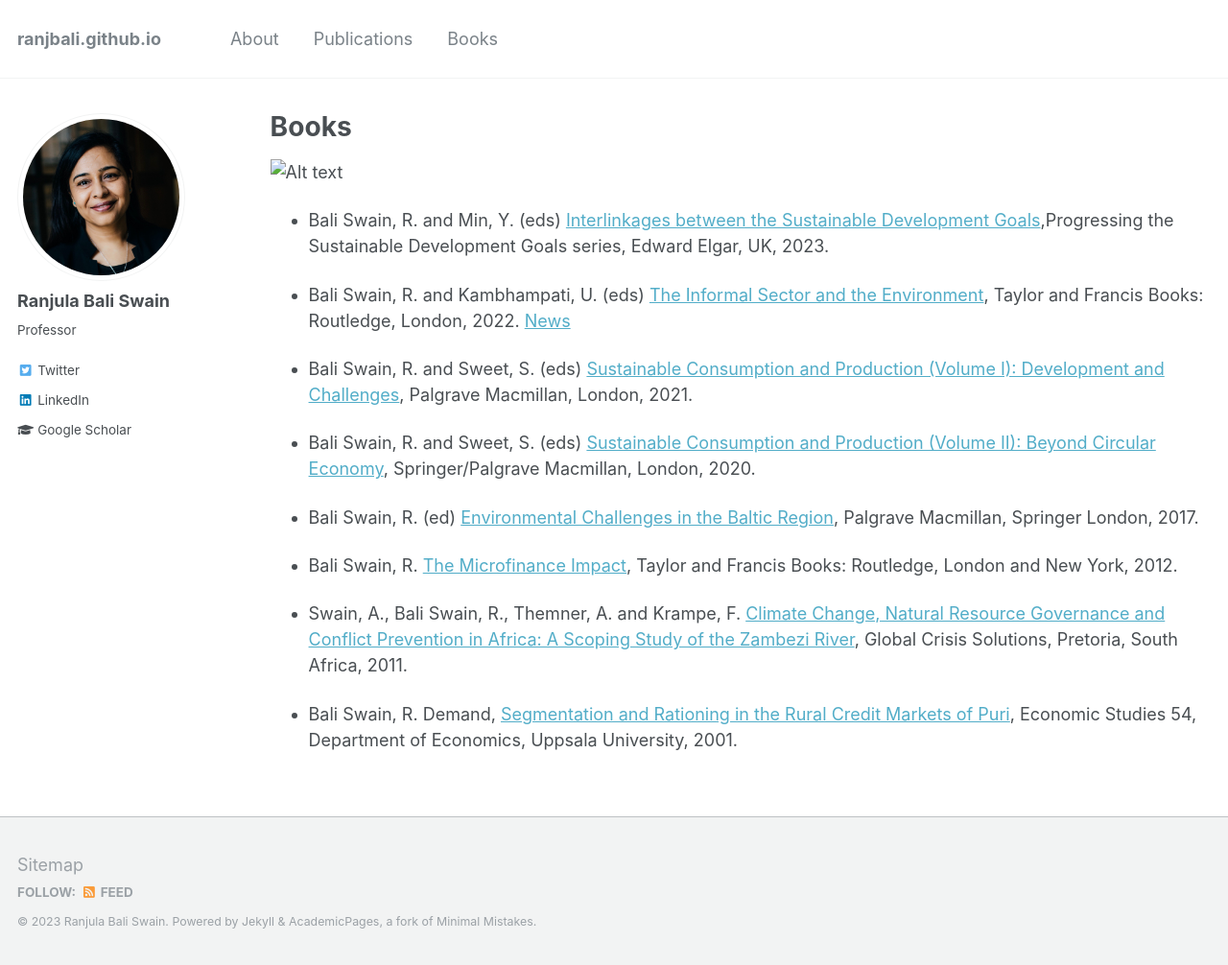
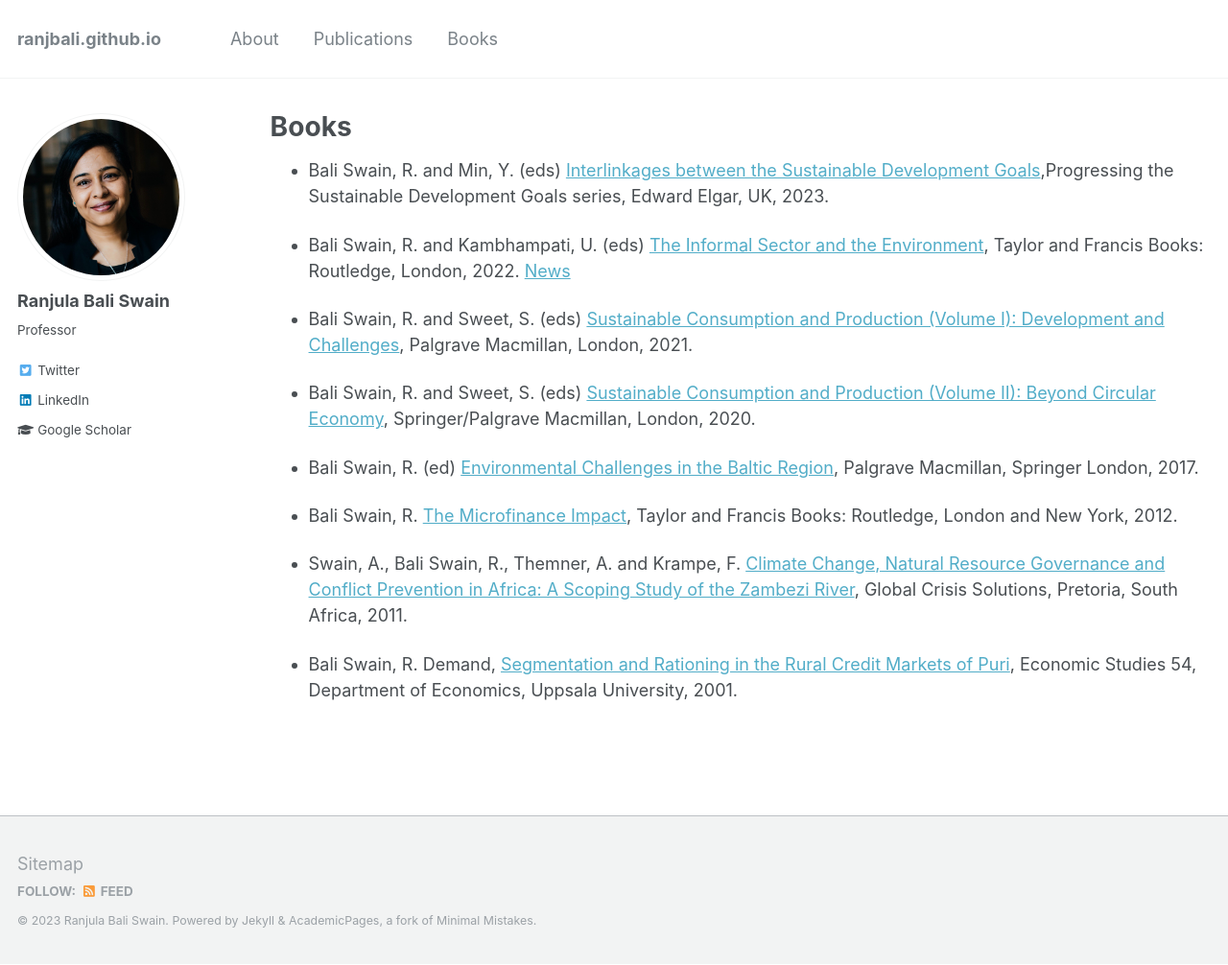
Before and after one commit to ranjbali/ranjbali.github.io, a Jekyll site: the page built from _pages/cv.md, in a window 1280 px wide and 1006 px high. Shown: the whole window at 96% size. Built offline with Jekyll 4.4.1, drawn with Linux system fonts in a browser that asks for light colours.

Commit message:
Update cv.md

```diff
--- a/_pages/cv.md
+++ b/_pages/cv.md
@@ -9,7 +9,6 @@ redirect_from:
 
 {% include base_path %}
 
-![Alt text](https://file%252B.vscode-resource.vscode-cdn.net/Users/ranjula_admin/Dropbox/Mac/Downloads/9781803924939.jpg?version%253D1693747755879)
 * Bali Swain, R. and Min, Y. (eds) [Interlinkages between the Sustainable Development Goals](https://www.e-elgar.com/shop/gbp/interlinkages-between-the-sustainable-development-goals-9781803924939.html),Progressing the Sustainable Development Goals series, Edward Elgar, UK, 2023.
 
 * Bali Swain, R. and Kambhampati, U. (eds) [The Informal Sector and the Environment](https://www.routledge.com/The-Informal-Sector-and-the-Environment/Swain-Kambhampati/p/book/9781032122663), Taylor and Francis Books: Routledge, London, 2022. [News](https://www.hhs.se/en/about-us/news/csr/2022/new-book-on-the-informal-sector-and-the-environment-by-csrs-ranjula-bali-swain-and-university-of-readings-uma-kambhampati/)
```
